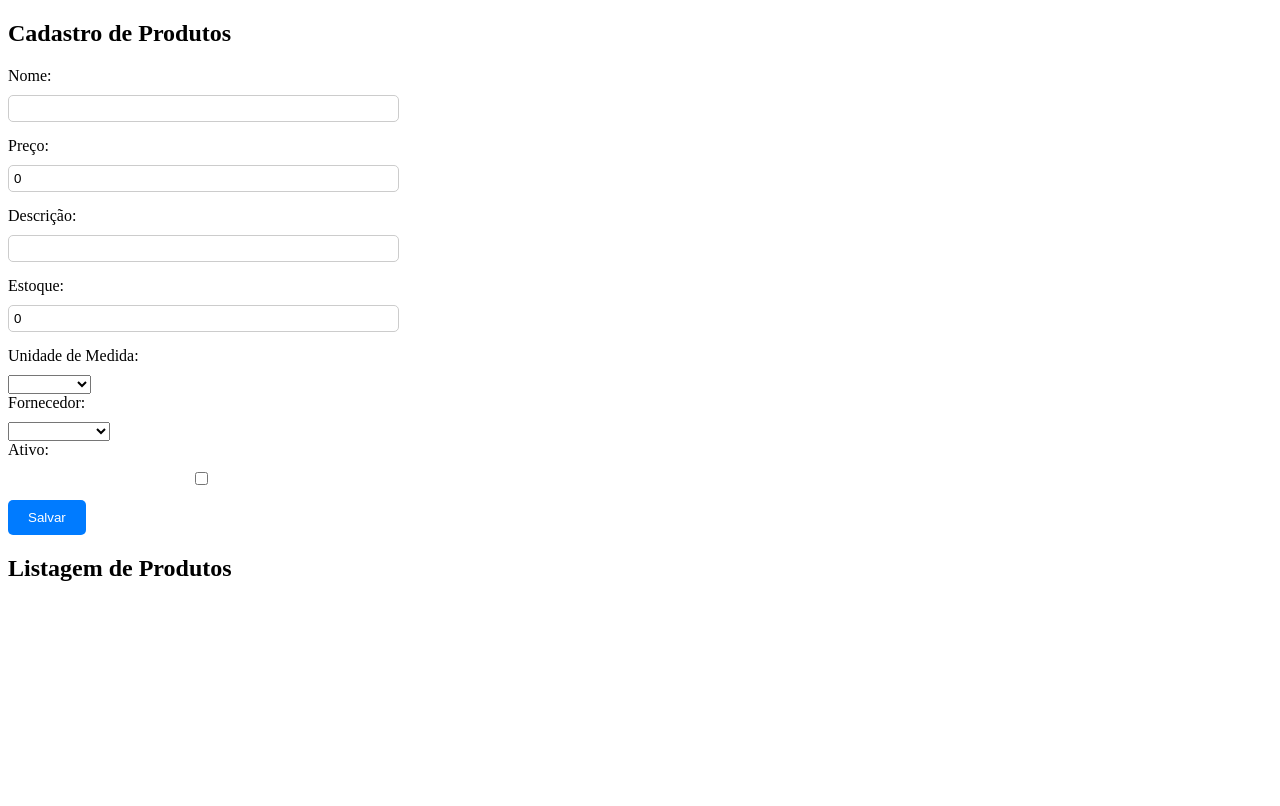
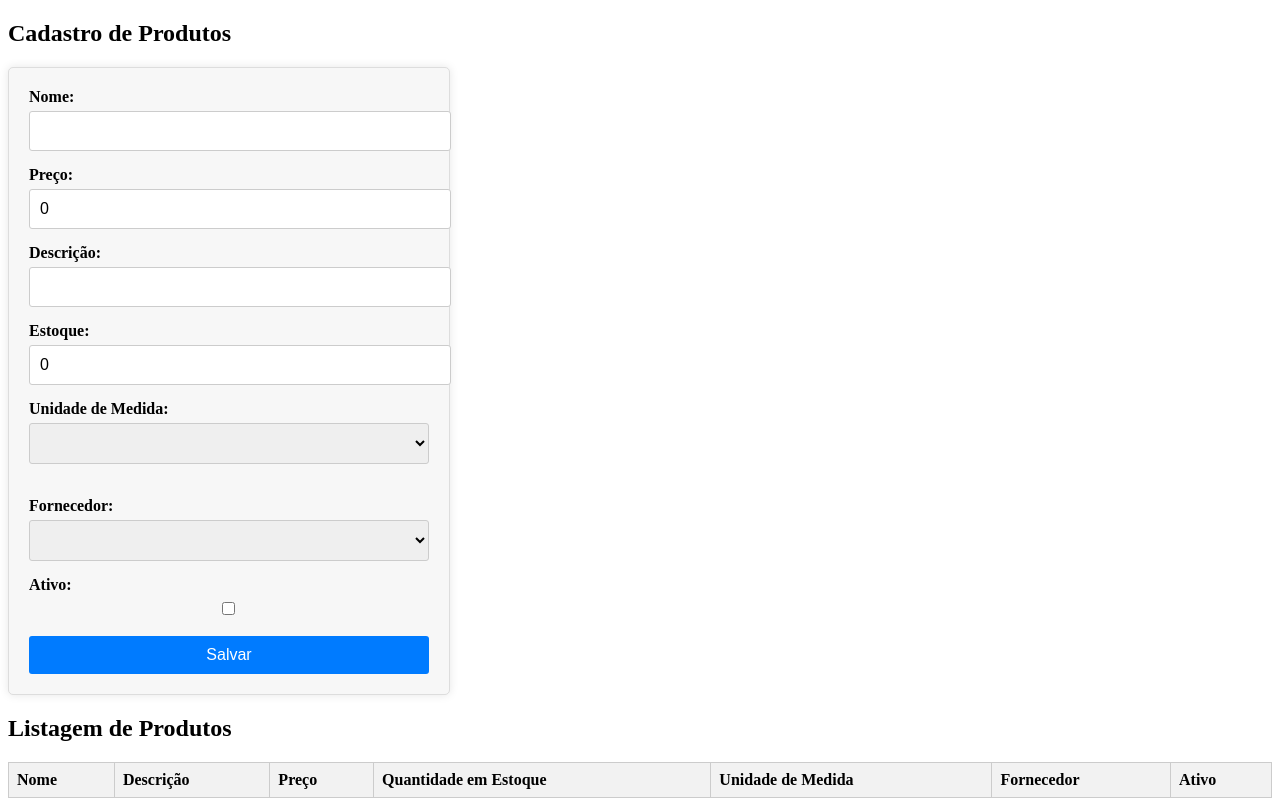
Before and after one commit to mateusmanoel321/projeto-frontend-4-per-si, an Angular app: page / in a window 1280 px wide. Built offline with nearby package versions, Linux system fonts and the light colour scheme.

Commit message:
feat: styles forms

```diff
--- a/src/app/components/cadastro-produto/cadastro-produto.component.css
+++ b/src/app/components/cadastro-produto/cadastro-produto.component.css
@@ -1,31 +1,52 @@
+/* Estilo para o formulário */
 .formulario {
-    width: 300px; /* Largura do formulário */
-    margin: 0 auto; /* Centraliza o formulário horizontalmente */
-    text-align: center; /* Centraliza o texto dentro do formulário */
-    padding: 20px; /* Espaçamento interno para afastar o conteúdo das bordas */
-    border: 1px solid #ccc; /* Borda para destacar o formulário */
-    border-radius: 10px; /* Cantos arredondados para uma aparência mais suave */
+  max-width: 400px;
+  padding: 20px;
+  background-color: #f7f7f7;
+  border: 1px solid #ddd;
+  border-radius: 5px;
+  box-shadow: 0px 0px 10px rgba(0, 0, 0, 0.1);
+  display: flex;
+  flex-direction: column;
 }
 
-/* Estilos adicionais para os rótulos e inputs */
+/* Estilo para os rótulos (labels) */
 label {
-    display: block; /* Coloca os rótulos em uma linha separada */
-    margin-bottom: 10px; /* Espaço entre rótulos */
+  font-weight: bold;
+  margin-bottom: 5px;
 }
 
-input {
-    width: 30%; /* Preenche toda a largura do container pai */
-    padding: 5px; /* Espaçamento interno para afastar o texto das bordas */
-    margin-bottom: 15px; /* Espaço entre inputs */
-    border: 1px solid #ccc; /* Borda para inputs */
-    border-radius: 5px; /* Cantos arredondados para inputs */
+/* Estilo para os campos de entrada (inputs) e seleção (select) */
+input[type="text"],
+input[type="number"],
+select {
+  width: 100%;
+  padding: 10px;
+  margin-bottom: 15px;
+  border: 1px solid #ccc;
+  border-radius: 3px;
+  font-size: 16px;
 }
 
-button {
-    background-color: #007bff; /* Cor de fundo do botão */
-    color: #fff; /* Cor do texto do botão */
-    padding: 10px 20px; /* Espaçamento interno do botão */
-    border: none; /* Remove a borda do botão */
-    border-radius: 5px; /* Cantos arredondados para o botão */
-    cursor: pointer; /* Muda o cursor ao passar sobre o botão */
+/* Estilo para o botão de salvar */
+button[type="submit"] {
+  background-color: #007bff;
+  color: #fff;
+  padding: 10px 20px;
+  border: none;
+  border-radius: 3px;
+  font-size: 16px;
+  cursor: pointer;
 }
+
+/* Estilo para o checkbox */
+input[type="checkbox"] {
+  margin-right: 5px;
+  vertical-align: middle;
+}
+
+/* Estilo para o rótulo "Ativo" */
+label[for="ativo"] {
+  display: flex;
+  align-items: center;
+}
--- a/src/app/components/cadastro-produto/cadastro-produto.component.html
+++ b/src/app/components/cadastro-produto/cadastro-produto.component.html
@@ -1,5 +1,6 @@
+<div *ngIf="exibirFormulario">
   <h2>Cadastro de Produtos</h2>
-<form (ngSubmit)="cadastrarProduto()">
+  <form (ngSubmit)="cadastrarProduto()" class="formulario">
     <label for="nome">Nome: </label>
     <input
       type="text"
@@ -43,10 +44,10 @@
       [(ngModel)]="novoProduto.unidadeMedida"
       required
     >
-    <option value="quilometro">Unidade 1</option>
-    <option value="metro">Unidade 2</option>
-    <option value="centimetro">Unidade 3</option>
-    <option value="decimetro">Unidade 4</option>
+      <option value="quilometro">Unidade</option>
+      <option value="metro">Quilograma (kg)</option>
+      <option value="centimetro">Litro (L)</option>
+      <option value="decimetro">Metro (m)</option>
       <option value="milimetro">Unidade 5</option>
     </select>
     <br />
@@ -57,22 +58,24 @@
       [(ngModel)]="novoProduto.fornecedor"
       required
     >
-    <option value="op1">Fornecedor 1</option>
-    <option value="op2">Fornecedor 2</option>
-    <option value="op3">Fornecedor 3</option>
-    <option value="op4">Fornecedor 4</option>
-    <option value="op5">Fornecedor 5</option>
+      <option value="op1">S.I Canetas</option>
+      <option value="op2">S.I Leite</option>
+      <option value="op3">S.I Farinha</option>
+      <option value="op4">S.I Laptops</option>
+      <option value="op5">S.I Frutas</option>
     </select>
 
-  <label for="ativo">Ativo: </label>
+    <label for="ativo" class="ativo-label">Ativo:</label>
     <input
       type="checkbox"
       id="ativo"
       name="ativo"
       [(ngModel)]="novoProduto.ativo"
       required
+      class="ativo-checkbox"
     />
     <br />
 
     <button type="submit">Salvar</button>
   </form>
+</div>
--- a/src/app/components/cadastro-produto/cadastro-produto.component.ts
+++ b/src/app/components/cadastro-produto/cadastro-produto.component.ts
@@ -9,13 +9,14 @@ import { Produto } from "src/app/produto.model";
 })
 export class CadastroProdutoComponent {
   produtos: Produto[] = [];
+  exibirFormulario = true;
   novoProduto: Produto = new Produto("", 0, "", 0, "", "", false);
-
   constructor(private produtoService: ProdutoService) {}
   cadastrarProduto() {
     console.log(this.produtos);
     this.produtoService.adicionarProduto(this.novoProduto);
     this.produtos.push(this.novoProduto);
     this.novoProduto = new Produto("", 0, "", 0, "", "", false);
+    this.exibirFormulario = false;
   }
 }
--- a/src/app/components/listagem-produto/listagem-produto.component.css
+++ b/src/app/components/listagem-produto/listagem-produto.component.css
@@ -0,0 +1,25 @@
+.lista-produtos {
+  width: 100%;
+  border-collapse: collapse;
+  margin-top: 20px;
+}
+
+.lista-produtos th,
+.lista-produtos td {
+  border: 1px solid #ccc;
+  padding: 8px;
+  text-align: left;
+}
+
+.lista-produtos th {
+  background-color: #f2f2f2;
+  font-weight: bold;
+}
+
+.lista-produtos tr:nth-child(even) {
+  background-color: #f2f2f2;
+}
+
+.lista-produtos tr:hover {
+  background-color: #ddd;
+}
--- a/src/app/components/listagem-produto/listagem-produto.component.html
+++ b/src/app/components/listagem-produto/listagem-produto.component.html
@@ -1,12 +1,25 @@
 <h2>Listagem de Produtos</h2>
-<ul>
-    <li *ngFor="let produto of produtos">
-        <strong>{{ produto.nome }}</strong>
-        Descrição: {{ produto.descricao }}
-        Preço: R$ {{ produto.preco }}
-        Quantidade em Estoque: {{ produto.quantidadeEstoque }}
-        Unidade de Medida: {{ produto.unidadeMedida }}
-        Fornecedor: {{ produto.fornecedor}}
-        Ativo: {{ produto.ativo ? 'Sim' : 'Não' }}
-    </li>
-</ul>
+<table class="lista-produtos">
+  <thead>
+    <tr>
+      <th>Nome</th>
+      <th>Descrição</th>
+      <th>Preço</th>
+      <th>Quantidade em Estoque</th>
+      <th>Unidade de Medida</th>
+      <th>Fornecedor</th>
+      <th>Ativo</th>
+    </tr>
+  </thead>
+  <tbody>
+    <tr *ngFor="let produto of produtos">
+      <td>{{ produto.nome }}</td>
+      <td>{{ produto.descricao }}</td>
+      <td>R$ {{ produto.preco }}</td>
+      <td>{{ produto.quantidadeEstoque }}</td>
+      <td>{{ produto.unidadeMedida }}</td>
+      <td>{{ produto.fornecedor }}</td>
+      <td>{{ produto.ativo ? "Sim" : "Não" }}</td>
+    </tr>
+  </tbody>
+</table>
--- a/src/app/components/listagem-produto/listagem-produto.component.ts
+++ b/src/app/components/listagem-produto/listagem-produto.component.ts
@@ -9,7 +9,6 @@ import { Produto } from "src/app/produto.model";
 })
 export class ListagemProdutoComponent implements OnInit {
   produtos: Produto[] = [];
-
   constructor(private produtoService: ProdutoService) {}
 
   ngOnInit() {
```
Also changed, not shown: src/app/nome-do-servico.service.ts (deleted, +0 -18 lines), 1 other file (tests, documents, lock files or other folders). Lines whose indentation alone changed are shown as unchanged.
